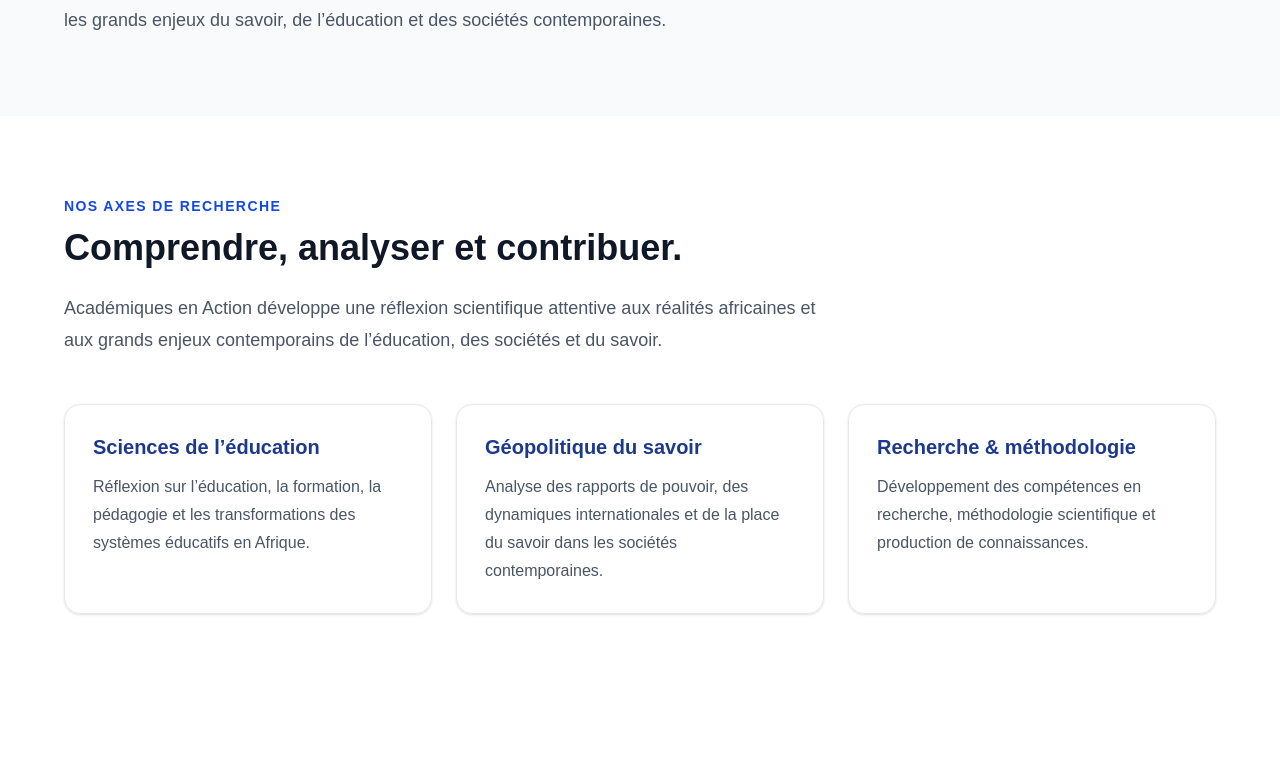
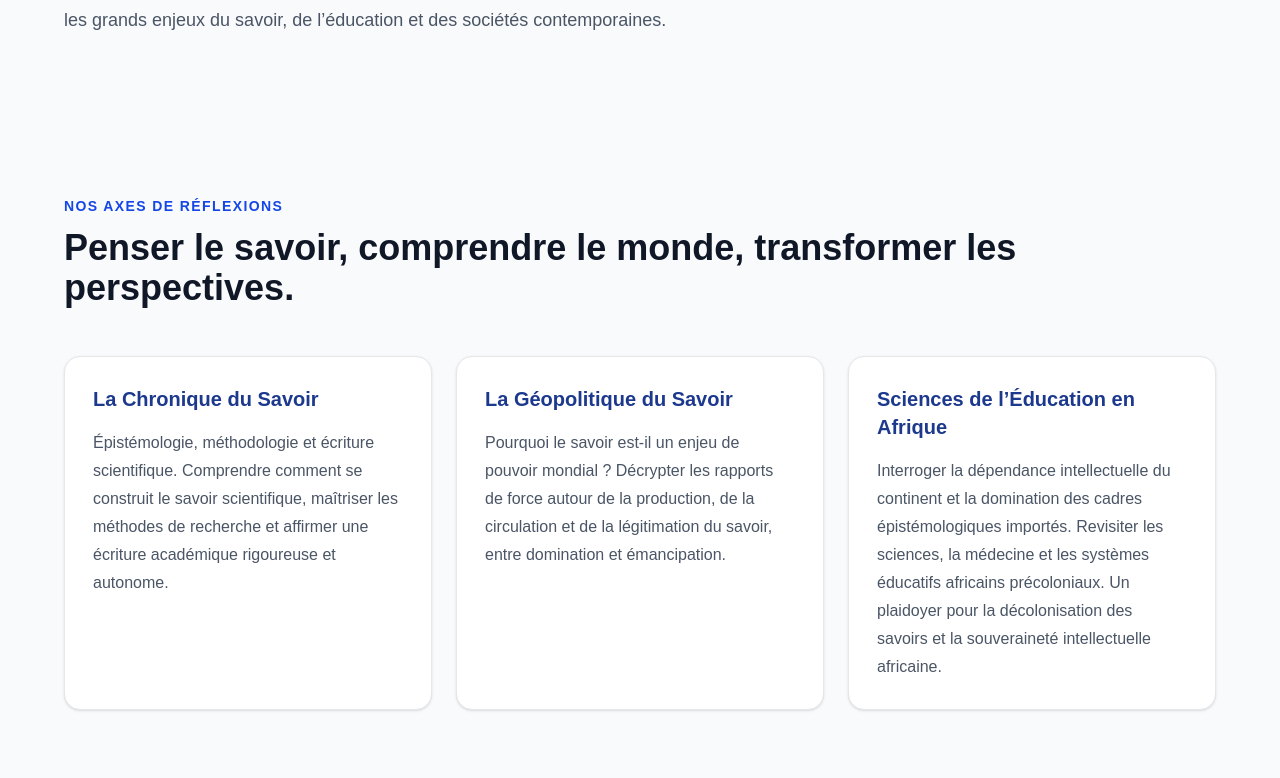
Before and after one commit to altchadkag-sys/academiques-en-action, a Next.js app: page / in a window 1280 px wide. Shown: the part 1466-2244 px from the top of the page. Built offline with nearby package versions, Linux system fonts and the light colour scheme.

Commit message:
Update section titles and content in page.tsx

```diff
--- a/app/page.tsx
+++ b/app/page.tsx
@@ -142,53 +142,60 @@
           </p>
         </div>
       </section>
-      {/* Axes de recherche */}
-      <section id="axes" className="bg-white px-6 py-20">
+
+      {/* Nos axes de réflexions */}
+      <section id="axes" className="bg-gray-50 px-6 py-20">
         <div className="mx-auto max-w-6xl">
           <p className="text-sm font-semibold uppercase tracking-widest text-blue-700">
-            Nos axes de recherche
+            Nos axes de réflexions
           </p>
 
           <h2 className="mt-3 text-3xl font-bold text-gray-900 md:text-4xl">
-            Comprendre, analyser et contribuer.
+            Penser le savoir, comprendre le monde, transformer les perspectives.
           </h2>
 
-          <p className="mt-6 max-w-3xl text-lg leading-8 text-gray-600">
-            Académiques en Action développe une réflexion scientifique
-            attentive aux réalités africaines et aux grands enjeux
-            contemporains de l’éducation, des sociétés et du savoir.
-          </p>
+          <div className="mt-12 grid gap-6 md:grid-cols-3">
 
-          <div className="mt-12 grid gap-6 md:grid-cols-3">
-            <article className="rounded-2xl border border-gray-200 p-7 shadow-sm">
+            <article className="rounded-2xl border border-gray-200 bg-white p-7 shadow-sm">
               <h3 className="text-xl font-bold text-blue-900">
-                Sciences de l’éducation
+                La Chronique du Savoir
               </h3>
-              <p className="mt-3 leading-7 text-gray-600">
-                Réflexion sur l’éducation, la formation, la pédagogie et les
-                transformations des systèmes éducatifs en Afrique.
+
+              <p className="mt-4 leading-7 text-gray-600">
+                Épistémologie, méthodologie et écriture scientifique.
+                Comprendre comment se construit le savoir scientifique,
+                maîtriser les méthodes de recherche et affirmer une écriture
+                académique rigoureuse et autonome.
               </p>
             </article>
 
-            <article className="rounded-2xl border border-gray-200 p-7 shadow-sm">
+            <article className="rounded-2xl border border-gray-200 bg-white p-7 shadow-sm">
               <h3 className="text-xl font-bold text-blue-900">
-                Géopolitique du savoir
+                La Géopolitique du Savoir
               </h3>
-              <p className="mt-3 leading-7 text-gray-600">
-                Analyse des rapports de pouvoir, des dynamiques internationales
-                et de la place du savoir dans les sociétés contemporaines.
+
+              <p className="mt-4 leading-7 text-gray-600">
+                Pourquoi le savoir est-il un enjeu de pouvoir mondial ?
+                Décrypter les rapports de force autour de la production,
+                de la circulation et de la légitimation du savoir, entre
+                domination et émancipation.
               </p>
             </article>
 
-            <article className="rounded-2xl border border-gray-200 p-7 shadow-sm">
+            <article className="rounded-2xl border border-gray-200 bg-white p-7 shadow-sm">
               <h3 className="text-xl font-bold text-blue-900">
-                Recherche & méthodologie
+                Sciences de l’Éducation en Afrique
               </h3>
-              <p className="mt-3 leading-7 text-gray-600">
-                Développement des compétences en recherche, méthodologie
-                scientifique et production de connaissances.
+
+              <p className="mt-4 leading-7 text-gray-600">
+                Interroger la dépendance intellectuelle du continent et la
+                domination des cadres épistémologiques importés. Revisiter
+                les sciences, la médecine et les systèmes éducatifs africains
+                précoloniaux. Un plaidoyer pour la décolonisation des savoirs
+                et la souveraineté intellectuelle africaine.
               </p>
             </article>
+
           </div>
         </div>
       </section>
```
